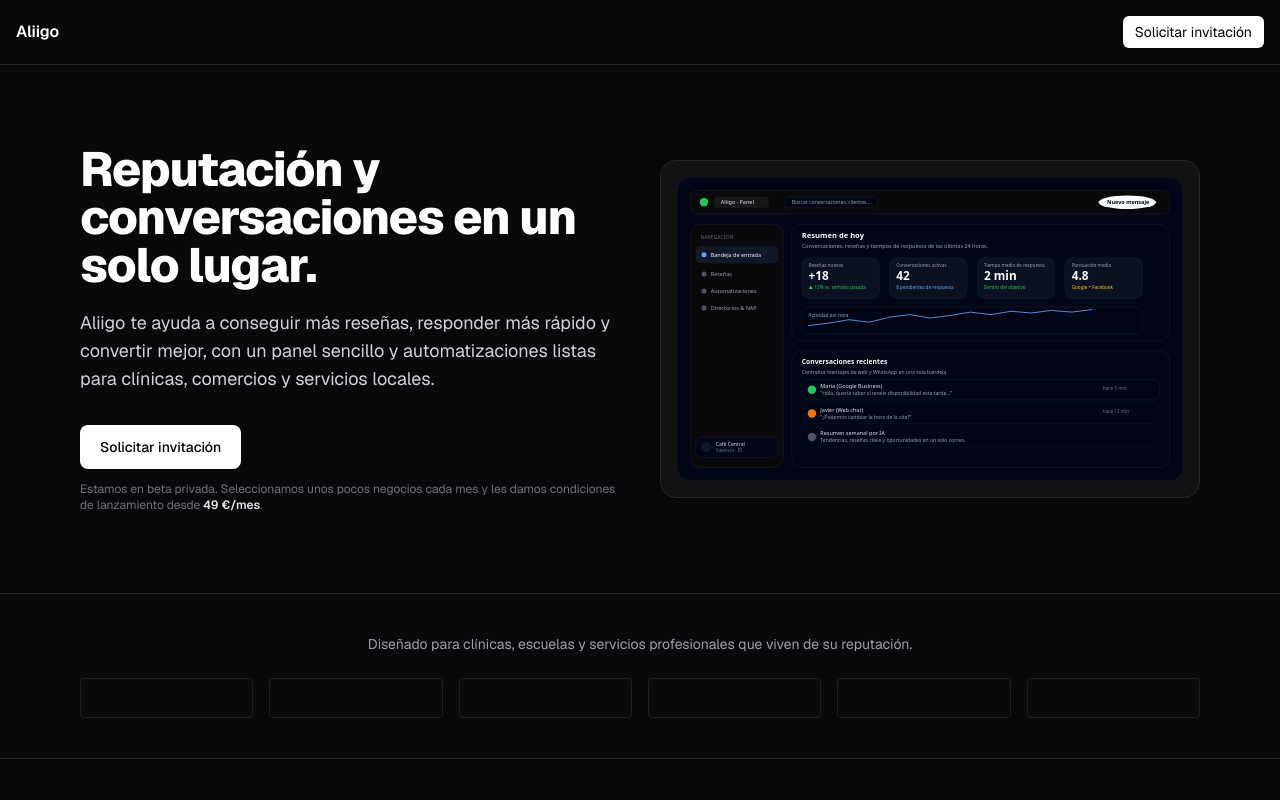
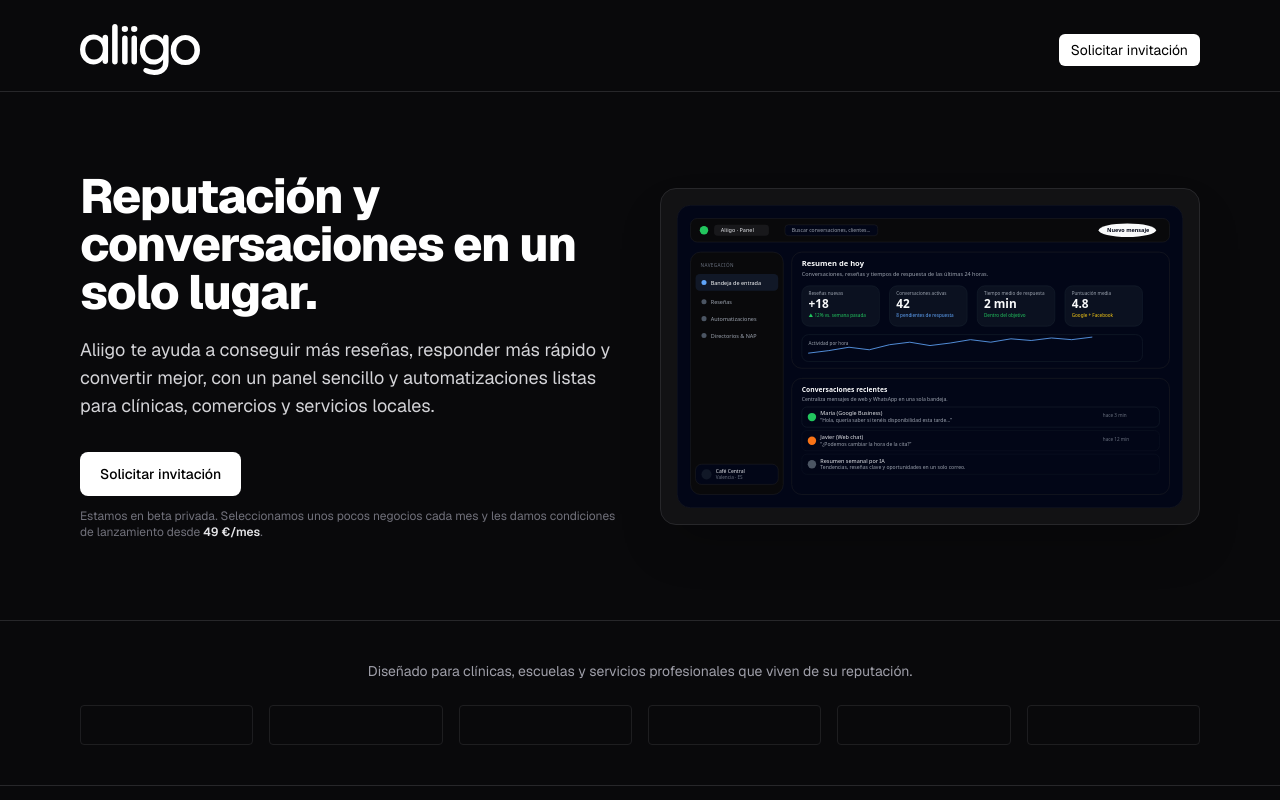
Before and after one commit to eacastel/aliigo, a Next.js app: page / in a window 1280 px wide. Shown: the top 800 px of the page. Built offline with nearby package versions, Linux system fonts and the light colour scheme; no server answers.

Commit message:
added logo

```diff
--- a/src/app/(app)/dashboard/layout.tsx
+++ b/src/app/(app)/dashboard/layout.tsx
@@ -2,6 +2,7 @@
 
 import { useEffect, useState } from "react";
 import Link from "next/link";
+import Image from "next/image";
 import { usePathname } from "next/navigation";
 import { supabase } from "@/lib/supabaseClient";
 
@@ -12,7 +13,11 @@
   { href: "/dashboard/billing", label: "Facturación" },
 ];
 
-export default function DashboardLayout({ children }: { children: React.ReactNode }) {
+export default function DashboardLayout({
+  children,
+}: {
+  children: React.ReactNode;
+}) {
   const path = usePathname();
   const [email, setEmail] = useState<string | null>(null);
 
@@ -30,45 +35,56 @@
 
   return (
     <div className="min-h-screen flex flex-col bg-zinc-950 text-zinc-100">
-      {/* Header (dark, with auth controls) */}
+
+      {/* HEADER */}
       <header className="bg-zinc-950 border-b border-zinc-800">
-        <div className="max-w-7xl mx-auto flex items-center justify-between px-4 py-4">
-          <Link href="/" className="text-white font-semibold tracking-tight text-lg hover:text-zinc-300">
-            Aliigo
+        <div className="max-w-6xl mx-auto px-4 pb-4  pt-6 flex items-center justify-between">
+          <Link href="/" className="flex items-center gap-2">
+            <Image
+              src="/aliigo-logo-white.svg"
+              alt="Aliigo"
+              width={120}
+              height={36}
+              priority
+            />
+            <span className="sr-only">Aliigo</span>
           </Link>
 
           <nav className="flex items-center gap-4 text-sm">
-            <Link href="/dashboard" className="text-zinc-300 hover:text-white transition">Panel</Link>
+            <Link
+              href="/dashboard"
+              className="text-zinc-300 hover:text-white transition"
+            >
+              Panel
+            </Link>
 
             {email ? (
               <>
-                <span className="text-zinc-500 text-xs hidden sm:inline">{email}</span>
-                <button onClick={handleLogout} className="text-zinc-300 hover:text-white transition">
+                <span className="text-zinc-500 text-xs hidden sm:inline">
+                  {email}
+                </span>
+                <button
+                  onClick={handleLogout}
+                  className="text-zinc-300 hover:text-white transition"
+                >
                   Cerrar sesión
                 </button>
               </>
             ) : (
-              <>
-                <Link href="/login" className="text-zinc-300 hover:text-white transition">
-                  Iniciar sesión
-                </Link>
-                <Link
-                  href="/signup"
-                  className="bg-white text-black hover:bg-zinc-100 px-3 py-1.5 rounded-md font-medium"
-                >
-                  Crear cuenta
-                </Link>
-              </>
+              <Link href="/login" className="text-zinc-300 hover:text-white">
+                Iniciar sesión
+              </Link>
             )}
           </nav>
         </div>
       </header>
 
-      {/* Body: sidebar + main */}
+      {/* BODY */}
       <div className="flex-1 grid grid-cols-12">
-        {/* Sidebar (dark) */}
+
+        {/* SIDEBAR */}
         <aside className="col-span-12 sm:col-span-3 lg:col-span-2 border-r border-zinc-800 bg-zinc-950">
-          <div className="p-4 border-b border-zinc-800">
+          <div className="px-4 py-4 border-b border-zinc-800">
             <div className="text-xs text-zinc-500">Dashboard</div>
           </div>
           <nav className="p-3 space-y-1">
@@ -92,16 +108,22 @@
           </nav>
         </aside>
 
-        {/* Main */}
-        <main className="col-span-12 sm:col-span-9 lg:col-span-10 p-6">
-          {children}
+        {/* MAIN */}
+        <main className="col-span-12 sm:col-span-9 lg:col-span-10">
+          <div className="max-w-6xl mx-auto px-4 py-6">
+            {children}
+          </div>
         </main>
+
       </div>
 
-      {/* Footer */}
-      <footer className="bg-zinc-950 border-t border-zinc-800 py-5 text-center text-sm text-zinc-500">
-        © {new Date().getFullYear()} Aliigo — Todos los derechos reservados.
+      {/* FOOTER */}
+      <footer className="bg-zinc-950 border-t border-zinc-800">
+        <div className="max-w-6xl mx-auto px-4 py-5 text-center text-sm text-zinc-500">
+          © {new Date().getFullYear()} Aliigo — Todos los derechos reservados.
+        </div>
       </footer>
+
     </div>
   );
 }
--- a/src/app/(public)/layout.tsx
+++ b/src/app/(public)/layout.tsx
@@ -1,36 +1,47 @@
 "use client";
 
 import Link from "next/link";
+import Image from "next/image";
 
-export default function PublicLayout({ children }: { children: React.ReactNode }) {
+export default function PublicLayout({
+  children,
+}: {
+  children: React.ReactNode;
+}) {
   return (
-    <div className="min-h-screen flex flex-col">
+     <div className="min-h-screen flex flex-col bg-zinc-950 text-zinc-100">
+      {/* HEADER */}
       <header className="bg-zinc-950 border-b border-zinc-800">
-        <div className="max-w-7xl mx-auto px-4 py-4 flex items-center justify-between">
-          <Link href="/" className="text-white font-semibold">
-            Aliigo
+        <div className="max-w-6xl mx-auto px-4 pb-4  pt-6 flex items-center justify-between">
+          <Link href="/" className="flex items-center gap-2">
+            <Image
+              src="/aliigo-logo-white.svg"
+              alt="Aliigo"
+              width={120}
+              height={36}
+              priority
+            />
+            <span className="sr-only">Aliigo</span>
           </Link>
 
           <nav className="flex items-center gap-4 text-sm">
-            {/* Invitación como CTA principal */}
             <Link
               href="/signup"
               className="bg-white text-black px-3 py-1.5 rounded-md hover:bg-zinc-100"
             >
               Solicitar invitación
             </Link>
-            {/* Si más adelante quieres login público, lo reactivamos aquí */}
-            {/* <Link href="/login" className="text-zinc-300 hover:text-white">
-              Acceso clientes
-            </Link> */}
           </nav>
         </div>
       </header>
 
       <main className="flex-1">{children}</main>
 
-      <footer className="bg-zinc-950 border-t border-zinc-800 py-5 text-center text-sm text-zinc-500">
-        © {new Date().getFullYear()} Aliigo — Todos los derechos reservados.
+      {/* FOOTER */}
+      <footer className="bg-zinc-950 border-t border-zinc-800">
+        <div className="max-w-6xl mx-auto px-4 py-5 text-center text-sm text-zinc-500">
+          © {new Date().getFullYear()} Aliigo — Todos los derechos reservados.
+        </div>
       </footer>
     </div>
   );
```
Also changed, not shown: public/aliigo-logo-white.svg (added).
